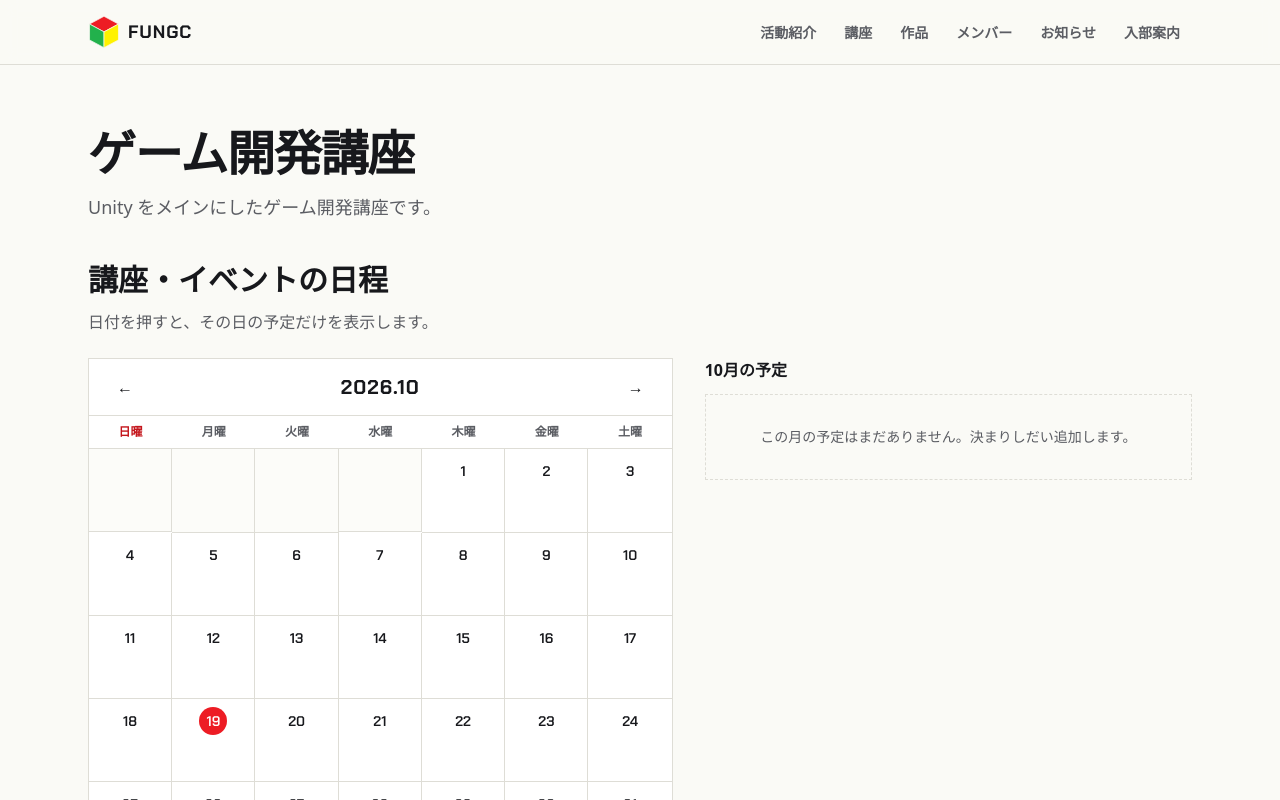
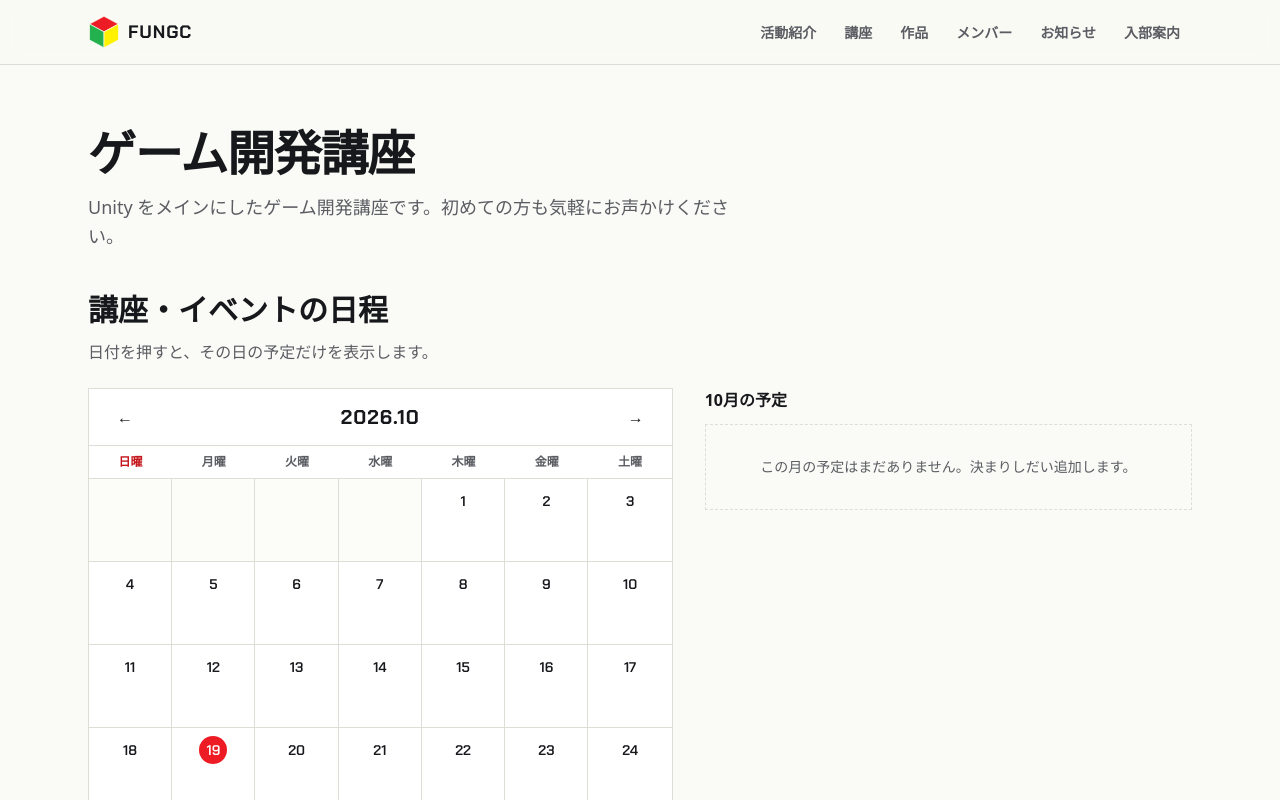
Before and after one commit to fun-gc/hp, a Next.js app: page /course in a window 1280 px wide. Shown: the top 800 px of the page. Built offline with nearby package versions, Linux system fonts and the light colour scheme; a web font is replaced by a local one.

Commit message:
講座ページの説明に「初めての方も気軽にお声かけください。」を足す
Co-Authored-By: Claude Opus 5.5 (1M context) <noreply@anthropic.com>
Claude-Session: https://claude.ai/code/session_01AiwWKBBQAmtUFAyRakD9FS

```diff
--- a/src/app/course/page.tsx
+++ b/src/app/course/page.tsx
@@ -27,7 +27,7 @@ export default function CoursePage() {
     <div className="mx-auto max-w-6xl px-4 py-12 sm:px-6 sm:py-16">
       <PageHeading
         title="ゲーム開発講座"
-        lead="Unity をメインにしたゲーム開発講座です。"
+        lead="Unity をメインにしたゲーム開発講座です。初めての方も気軽にお声かけください。"
       />
 
       <section id="schedule" className="mb-20 scroll-mt-24 space-y-6">
```
